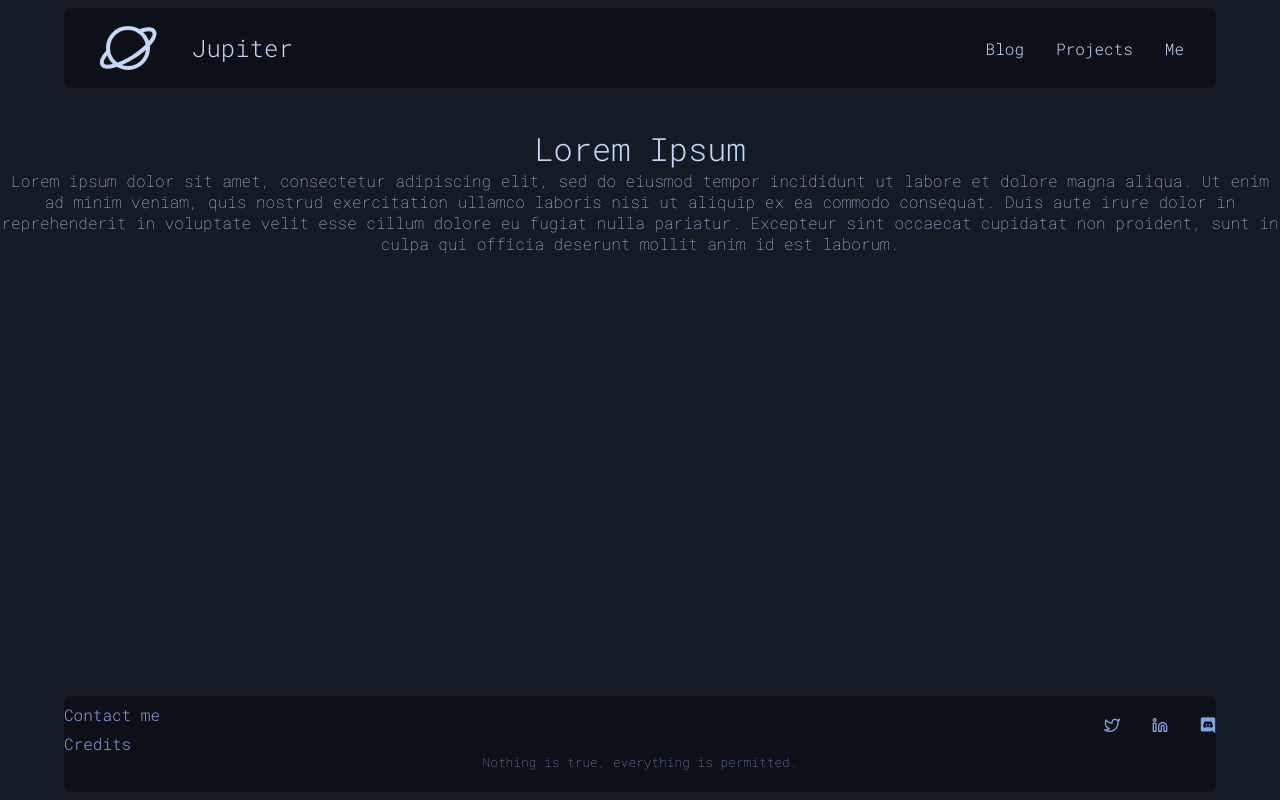
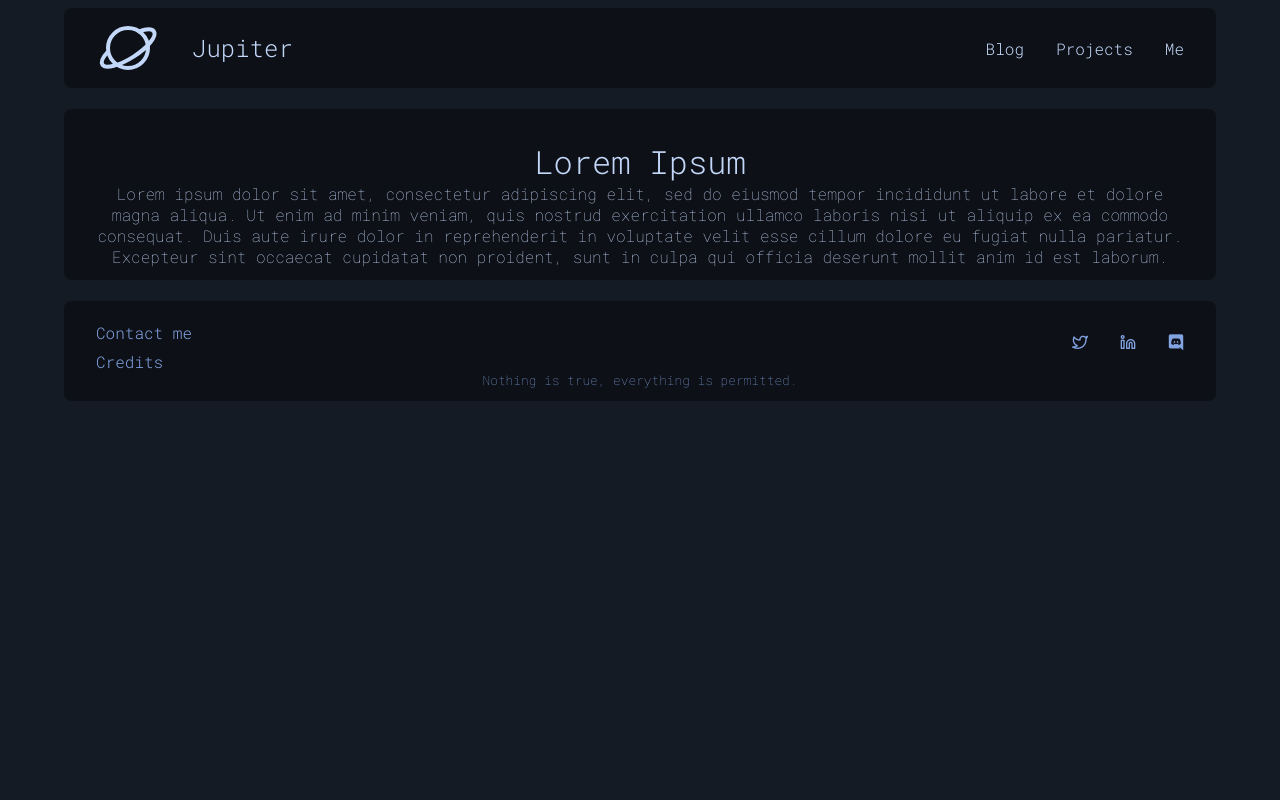
Before and after one commit to TundraFau/blog-react, a React (Create React App) app: page / in a window 1280 px wide. Built offline with nearby package versions, Linux system fonts and the light colour scheme; a web font is replaced by a local one.

Commit message:
somewhat better

```diff
--- a/src/pages/Home.tsx
+++ b/src/pages/Home.tsx
@@ -4,7 +4,7 @@ import '../styles/home.scss'
 
 export function Home(){
     return(
-<main>
+<div id="home">
     <div className="container">
         <div id='home'>
         <img className='photo' src="" alt="" />
@@ -16,7 +16,7 @@ export function Home(){
     </div>
 
 
-</main>
+    </div>
 
     );
 }
--- a/src/styles/footer.scss
+++ b/src/styles/footer.scss
@@ -1,17 +1,15 @@
 footer {
-    position: absolute;
     bottom: 0;
-    left: 5vw;
-    right: 5vw;
 
-
-    width: 90%;
-    height: 6rem;
+    width: 90vw;
+    height: auto;
 
     margin-left: auto;
     margin-right: auto;
     margin-top: 1.325rem;
     margin-bottom: .5rem;
+
+    padding: 0.8rem 2rem;
 
     background-color: var(--body-color);
     border-radius: .5rem;
@@ -22,8 +20,9 @@ footer {
 
     .wrapper {
         display: flex;
+        align-items: center;
         justify-content: space-between;
-        align-items: center;
+
         .social {
             display: grid;
             grid-auto-flow: column;
--- a/src/styles/home.scss
+++ b/src/styles/home.scss
@@ -1,8 +1,17 @@
 #home {
     text-align: center;
-    main {
-        .container {
-            height: 30rem;
-        }
+
+    .container {
+        background-color: var(--body-color);
+
+        width: 90vw;
+        height: auto;
+
+        margin: auto;
+        border-radius: .5rem;
+
+        padding: 0.8rem 2rem;
+
     }
+
 }
```
